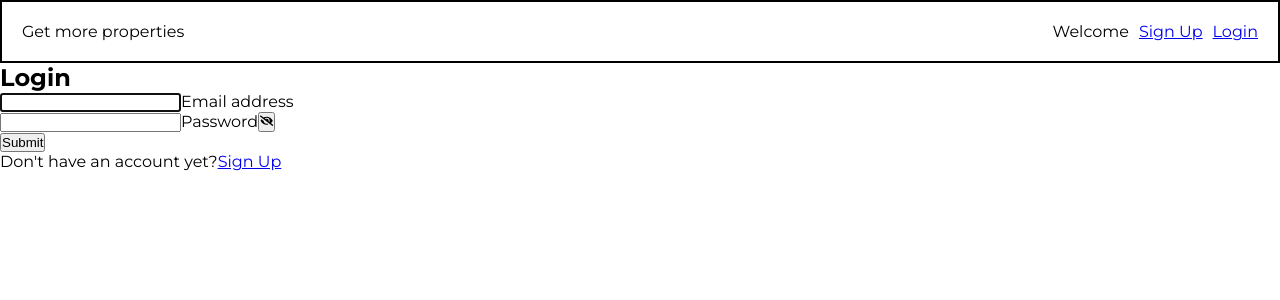
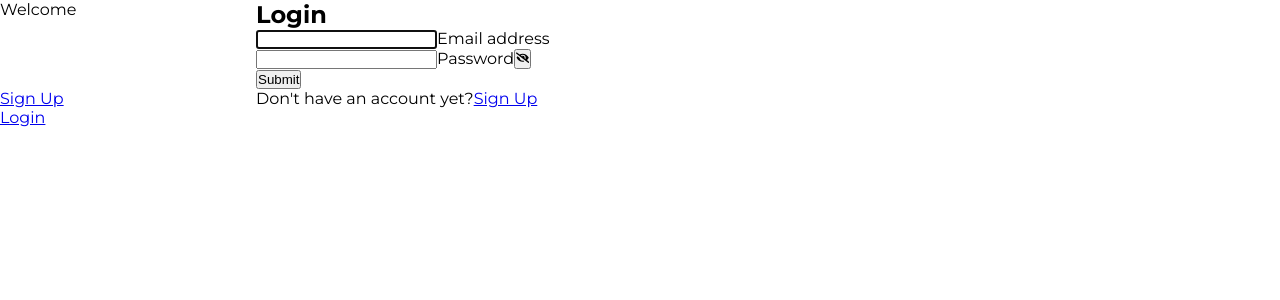
Before and after one commit to skabeo/frontend-capstone, a React (Create React App) app: page /signin in a window 1280 px wide. Shown: the top 300 px of the page. Built offline with nearby package versions, Linux system fonts and the light colour scheme.

Commit message:
add sidebar

```diff
--- a/src/App.css
+++ b/src/App.css
@@ -12,15 +12,27 @@
   font-family: 'Montserrat', sans-serif;
 }
 
-.navbar {
+/* .navbar {
   border: 2px solid;
   display: flex;
   justify-content: space-between;
   align-items: center;
   padding: 20px;
+} */
+
+/* .email-link {
+  display: flex;
+  gap: 10px;
+} */
+
+.App {
+  display: flex;
 }
 
-.email-link {
-  display: flex;
-  gap: 10px;
+.sidebar {
+  width: 20vw;
 }
+
+.main-content {
+  width: 80vw;
+}
--- a/src/App.js
+++ b/src/App.js
@@ -8,12 +8,13 @@ import SignUp from './components/session/SignUp';
 import PersistLogin from './components/session/PersistLogin';
 import PrivateRoute from './routes/PrivateRoute';
 import PublicRoute from './routes/PublicRoute';
-import Navbar from './components/Navbar';
+import Sidebar from './components/Sidebar';
 
 function App() {
   return (
     <div className="App">
-      <Navbar />
+      <Sidebar />
+      <div className='main-content'>
       <Routes>
         <Route element={<PersistLogin />}>
           <Route
@@ -50,6 +51,7 @@ function App() {
           />
         </Route>
       </Routes>
+      </div>
     </div>
   );
 }
--- a/src/api/sessionAPI.js
+++ b/src/api/sessionAPI.js
@@ -5,8 +5,8 @@ const SIGNUP_URL = '/users';
 const LOGOUT_URL = '/oauth/revoke';
 const CURRENT_USER_URL = '/users/me';
 
-const CLIENT_ID = 'l-V5cgU4-1_izHlPa2OpEN3c6zmABb73IkfrQQ9UI0U';
-const CLIENT_SECRET = 'Obu_dGj8piC2VcWe0WYhMd10AGaLXznoQTAnLsRHyZk';
+const CLIENT_ID = 'Px7wX0KGXjVdW3I33wWWbvC-g-nM_YgMB7fkY2jyVSQ';
+const CLIENT_SECRET = 'mfinIE__6L5ZmRKdhm1wu2gUqA5wq-TFLHuyr0FZiW0';
 
 export const createUserWithEmailAndPassword = async (name, email, password) => {
   const data = {
--- a/src/components/Navbar.js
+++ b/src/components/Sidebar.js
@@ -1,8 +1,9 @@
 import React from 'react';
 import { useSelector } from 'react-redux';
 import { Link } from 'react-router-dom';
+import '../styles/sidebar.css'
 
-const Navbar = () => {
+const Sidebar = () => {
   const accessToken = useSelector((state) => state.session.accessToken);
   const loading = useSelector((state) => state.session.loading);
   const currentUser = useSelector((state) => state.session.currentUser);
@@ -20,18 +21,17 @@ const Navbar = () => {
   }
 
   return (
-    <div className="navbar">
-      <p>Get more properties</p>
-      <div className="email-link">
-        <p>
+    <div className="sidebar">
+      <p>
           Welcome
           {' '}
           {currentUser ? currentUser.name : 'Guest'}
         </p>
+      <div className="email-link">
         {sessionLinks}
       </div>
     </div>
   );
 };
 
-export default Navbar;
+export default Sidebar;
--- /dev/null
+++ b/src/styles/sidebar.css
@@ -0,0 +1,11 @@
+.sidebar {
+    display: flex;
+    flex-direction: column;
+    height: 100vh;
+    row-gap: 70px;
+}
+
+.email-link {
+    display: flex;
+    flex-direction: column;
+}
```
